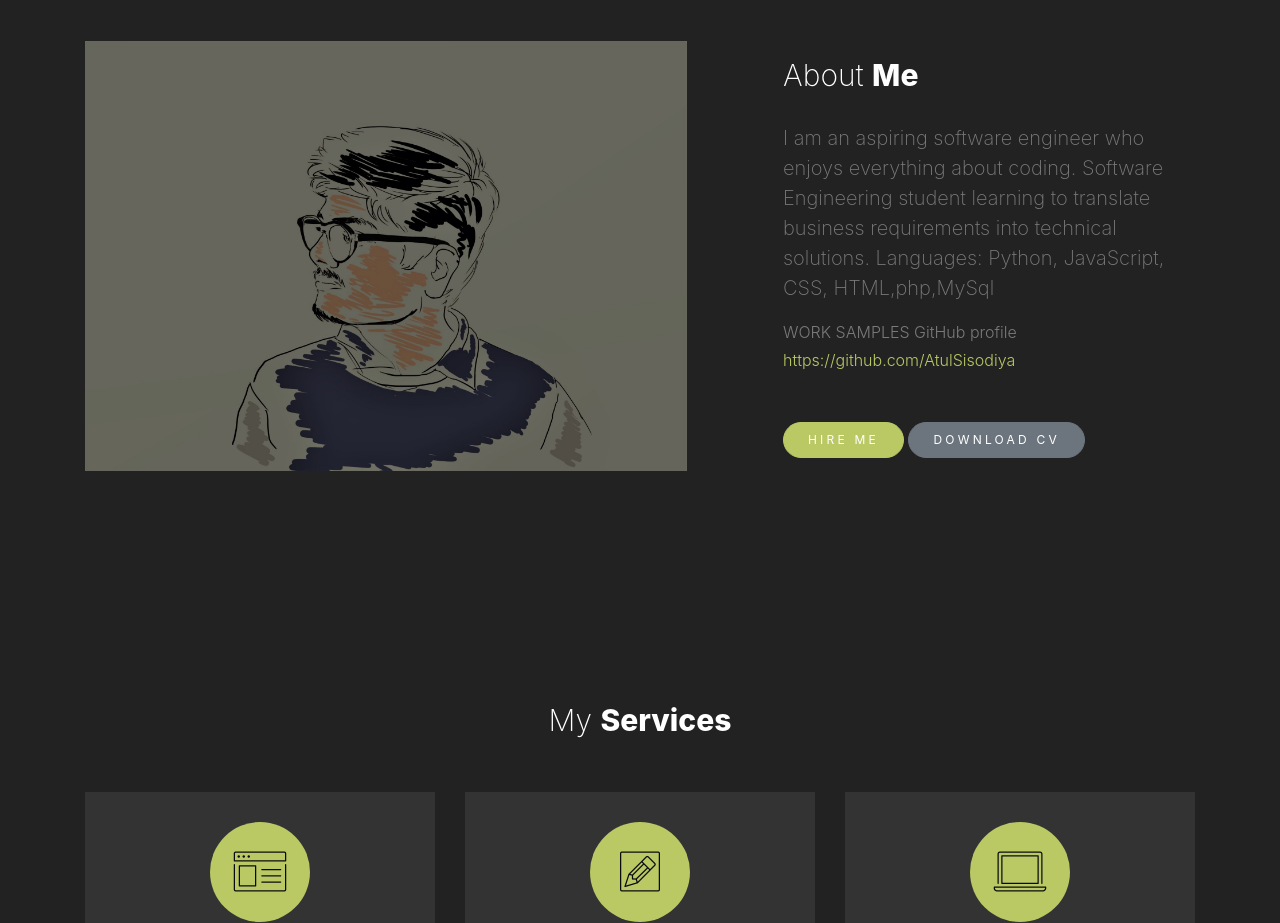
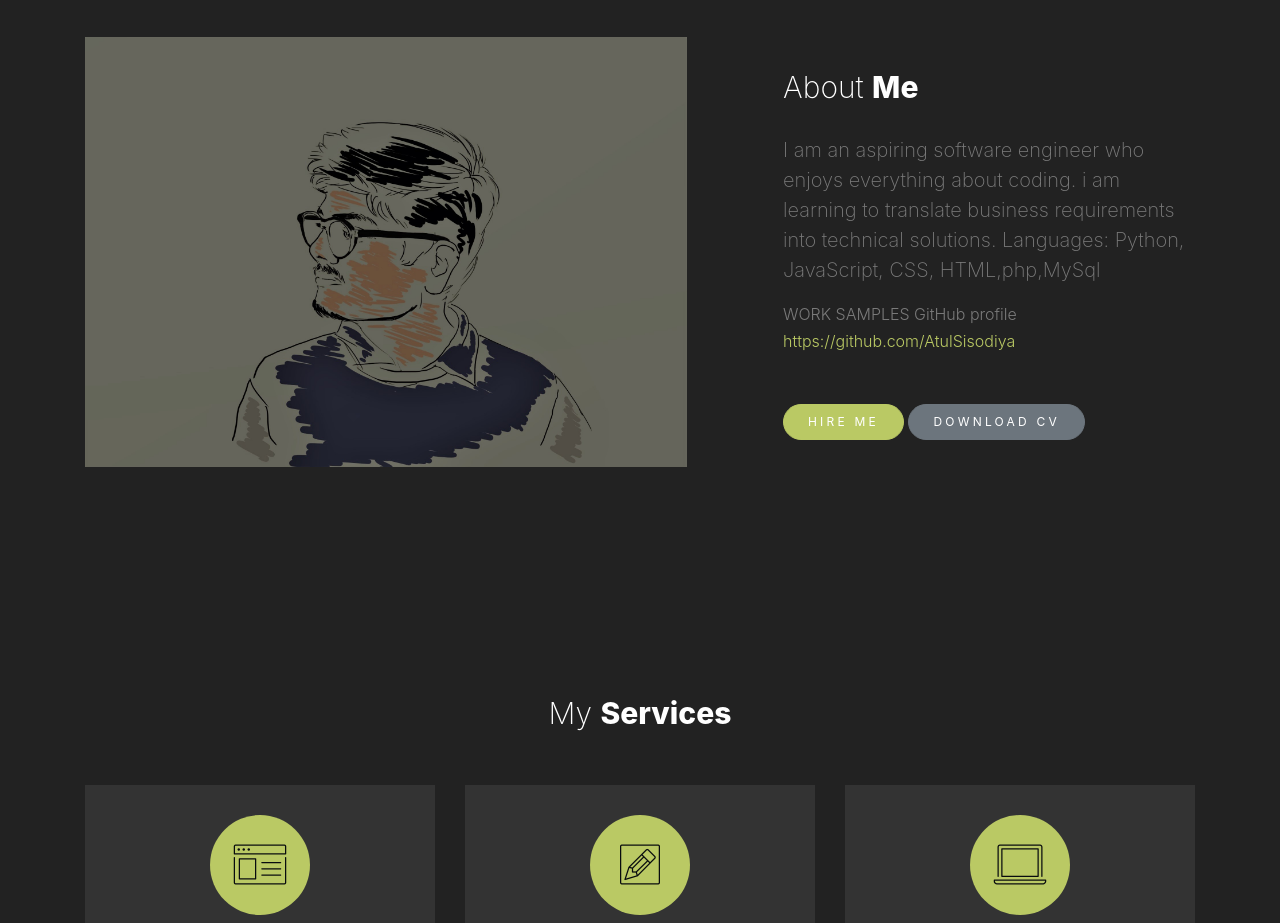
Before and after one commit to AtulSisodiya/Atul_Sisodiya_resume.github.io, a plain HTML site: page index.html in a window 1280 px wide. Shown: the part 1940-2863 px from the top of the page. Drawn offline with nearby package versions, Linux system fonts and the light colour scheme; files whose address does not match are found by name.

Commit message:
Update index.html

```diff
--- a/index.html
+++ b/index.html
@@ -133,7 +133,7 @@
 						<h2>About <strong>Me</strong></h2>
 					</div>
 					<p class="lead">I am an aspiring software engineer who enjoys everything about coding.
-                                      Software Engineering student learning to translate business requirements into technical solutions.
+                                      i am learning to translate business requirements into technical solutions.
                                     Languages: Python, JavaScript, CSS, HTML,php,MySql</p>
 					<p class="mb-5  ">WORK SAMPLES GitHub profile
                                       <a href="https://github.com/AtulSisodiya">https://github.com/AtulSisodiya</a>
```
